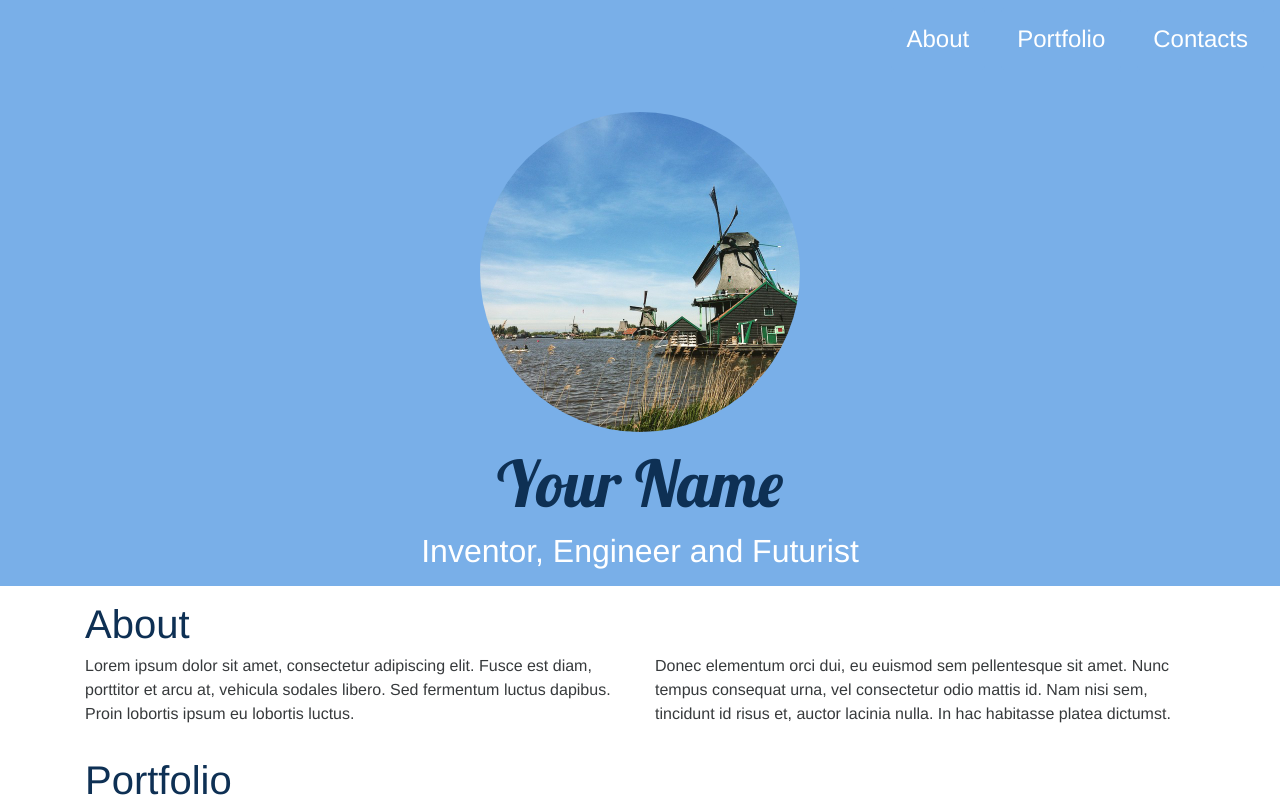
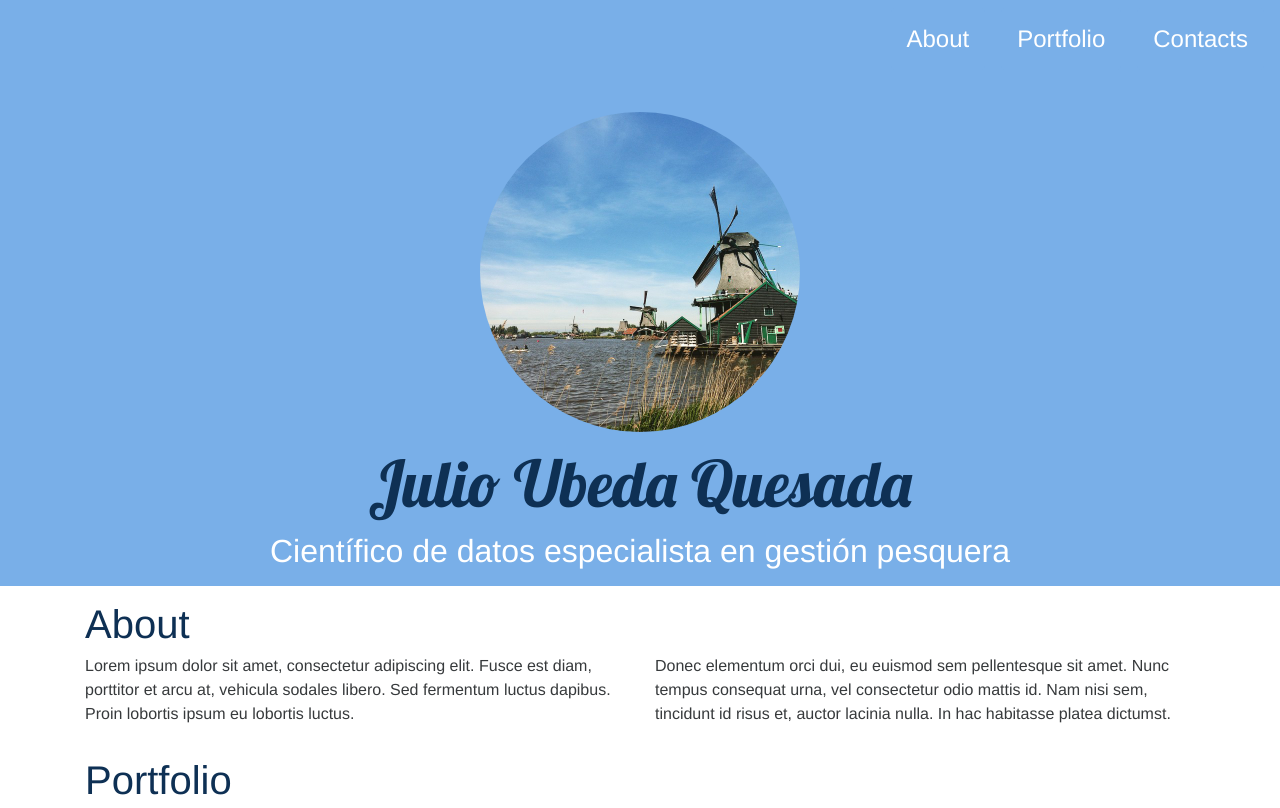
Before and after one commit to JulioUQ/AplicacionPages, a Jekyll site: the page built from index.html, in a window 1280 px wide and 1400 px high. Shown: the top 808 px of the window. Built offline with Jekyll 4.4.1, drawn with Linux system fonts in a browser that asks for light colours; nearby versions of some CDN libraries; some of the changed text lies outside the part shown; grey boxes are pictures that could not be loaded.

Commit message:
Update _config.yml

```diff
--- a/_config.yml
+++ b/_config.yml
@@ -1,9 +1,9 @@
 # Site settings
 # in the templates available like {{ site.myvariable }}.
-title: Clean portfolio theme for Jekyll powered by Bootstrap 4.
-email: your-email@domain.com
-brand: Your Name
-headline: Inventor, Engineer and Futurist
+title: Porfolio técnico.
+email: julioubedaquesada@gmail.com
+brand: Julio Ubeda Quesada
+headline: Científico de datos especialista en gestión pesquera
 description: > # this means to ignore newlines until "baseurl:"
   New Site
 baseurl: "" # the subpath of your site, e.g. /blog
@@ -17,8 +17,8 @@ markdown: kramdown
 snapwidget: 247552
 
 # Contacts
-email: your.name@gmail.com
-phone: +1-800-555-2016
+email: julioubedaquesada@gmail.com
+phone: +34 000 000 000
 
 # Tracking
 googleAnalitycsID: UA-83933844-1
```
